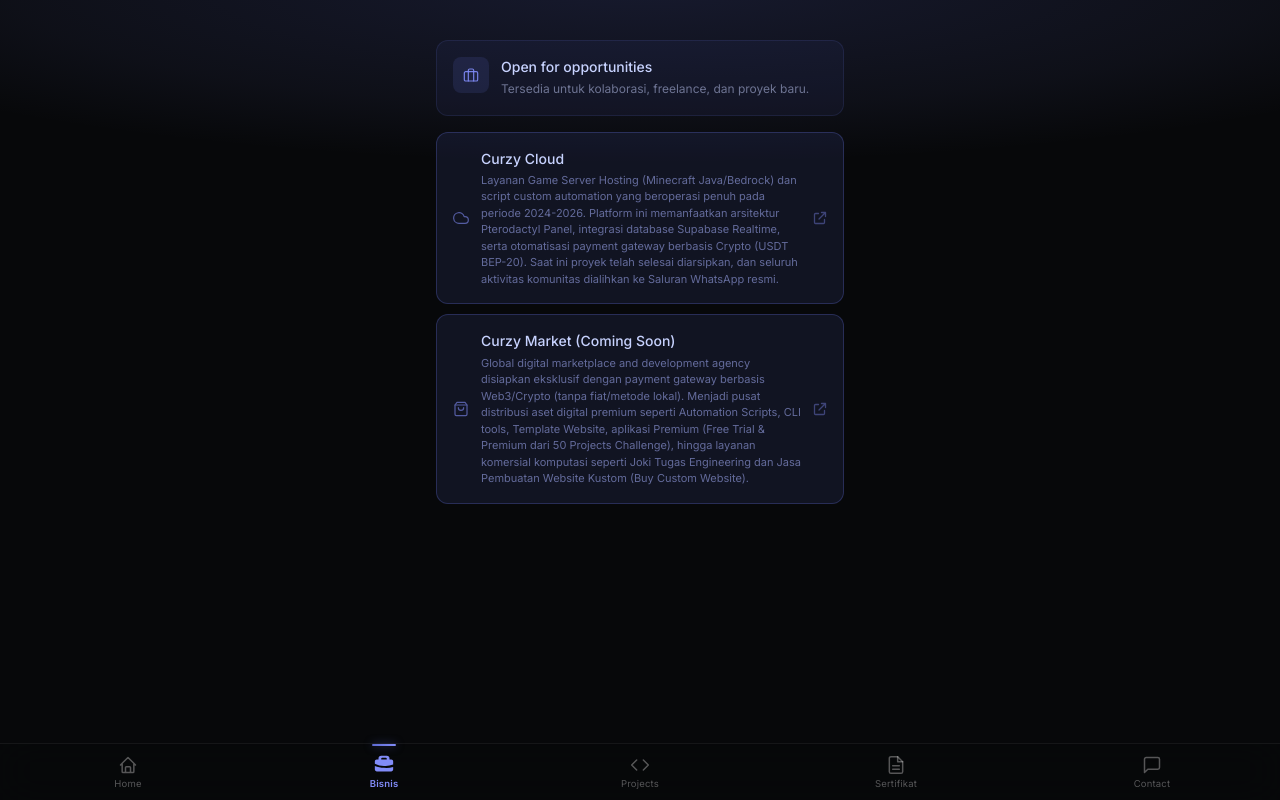
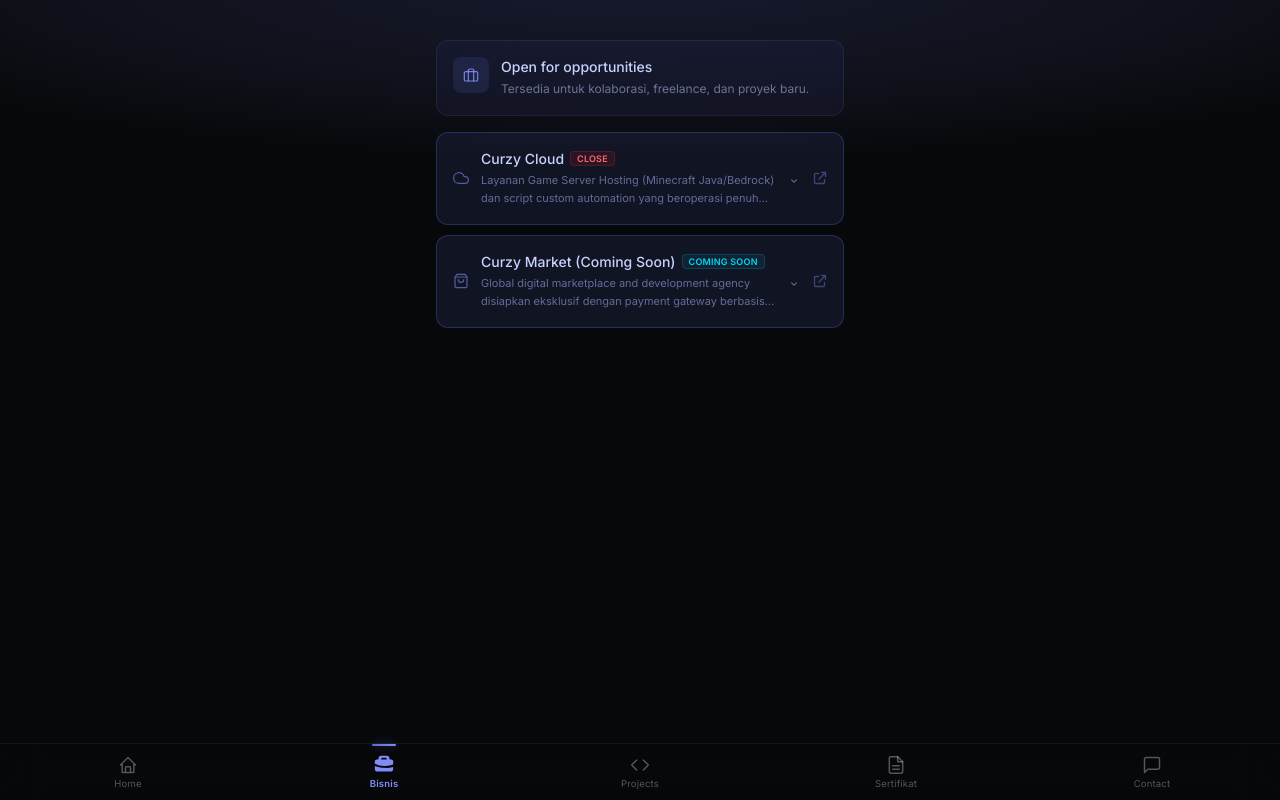
Before and after one commit to Curzyori/Portofolio-12, a Next.js app: page / in a window 1280 px wide. Both pictures are taken after a click on the tab "Bisnis". Built offline with nearby package versions, Linux system fonts and the light colour scheme.

Commit message:
feat: add project status labels and collapsible descriptions to LinkCard component with agent rules configuration

```diff
--- a/components/LinkCard.tsx
+++ b/components/LinkCard.tsx
@@ -2,6 +2,7 @@
 // Komponen link button dengan animasi press dan touch-friendly sizing.
 // Semua link menggunakan <a> biasa — cocok untuk static site.
 
+import { useState } from "react";
 import type { LinkItem } from "@/data/links";
 
 // ─── Icon SVGs ──────────────────────────────────────────────
@@ -199,6 +200,29 @@
   return <LinkIcon />;
 }
 
+const statusStyles: Record<string, string> = {
+  "CLOSE": "text-red-400 bg-red-500/10 border-red-500/20",
+  "OPEN": "text-emerald-400 bg-emerald-500/10 border-emerald-500/20",
+  "MAINTENANCE": "text-amber-400 bg-amber-500/10 border-amber-500/20",
+  "COMING SOON": "text-cyan-400 bg-cyan-500/10 border-cyan-500/20",
+};
+
+const ChevronIcon = ({ expanded }: { expanded: boolean }) => (
+  <svg
+    width="10"
+    height="10"
+    viewBox="0 0 24 24"
+    fill="none"
+    stroke="currentColor"
+    strokeWidth="2.5"
+    strokeLinecap="round"
+    strokeLinejoin="round"
+    className={`transition-transform duration-300 ${expanded ? 'rotate-180' : ''}`}
+  >
+    <polyline points="6 9 12 15 18 9" />
+  </svg>
+);
+
 // ─── LinkCard Component ──────────────────────────────────────
 interface LinkCardProps {
   item: LinkItem;
@@ -206,6 +230,7 @@
 }
 
 export default function LinkCard({ item, variant = "default" }: LinkCardProps) {
+  const [isExpanded, setIsExpanded] = useState(false);
   const isAccent = variant === "accent";
 
   return (
@@ -246,6 +271,7 @@
 
       {/* Text */}
       <div className="flex-1 min-w-0">
+        <div className="flex items-center gap-1.5 flex-wrap">
           <p
             className={[
               "text-sm font-medium leading-snug truncate",
@@ -254,13 +280,43 @@
           >
             {item.label}
           </p>
+          {item.status && (
+            <span
+              className={[
+                "text-[9px] font-semibold px-1.5 py-0.5 rounded border leading-none uppercase tracking-wide",
+                statusStyles[item.status] || "",
+              ].join(" ")}
+            >
+              {item.status}
+            </span>
+          )}
+        </div>
         {item.description && (
+          <div
+            onClick={(e) => {
+              e.preventDefault();
+              e.stopPropagation();
+              setIsExpanded(!isExpanded);
+            }}
+            className="mt-1 flex items-start gap-1.5 cursor-pointer group/desc"
+          >
             <p
-            className="text-[11px] mt-1 whitespace-normal break-words leading-normal"
+              className={[
+                "flex-1 text-[11px] leading-relaxed transition-all duration-300 ease-in-out whitespace-normal break-words",
+                isExpanded ? "" : "line-clamp-2",
+              ].join(" ")}
               style={{ color: isAccent ? "rgba(167,179,255,0.55)" : "rgba(255,255,255,0.32)" }}
             >
               {item.description}
             </p>
+            <span
+              className="flex-shrink-0 mt-0.5 p-0.5 rounded hover:bg-white/5 transition-colors"
+              style={{ color: isAccent ? "rgba(167,179,255,0.65)" : "rgba(255,255,255,0.4)" }}
+              aria-label={isExpanded ? "Collapse description" : "Expand description"}
+            >
+              <ChevronIcon expanded={isExpanded} />
+            </span>
+          </div>
         )}
       </div>
 
--- a/data/links.ts
+++ b/data/links.ts
@@ -16,6 +16,7 @@
   issuer?: string;
   date?: string;
   category?: 'seminar' | 'lomba' | 'course' | 'bootcamp';
+  status?: "CLOSE" | "OPEN" | "MAINTENANCE" | "COMING SOON";
 }
 
 export interface ProjectLink {
@@ -66,6 +67,7 @@
         isFavorite: true,
         type: "internasional",
         workMode: "individu",
+        status: "CLOSE",
       },
       {
         id: "curzy-market",
@@ -77,6 +79,7 @@
         isFavorite: false,
         type: "internasional",
         workMode: "individu",
+        status: "COMING SOON",
       },
     ],
   },
```
Also changed, not shown: .agents/rules/design.md (added). Lines whose indentation alone changed are shown as unchanged.
